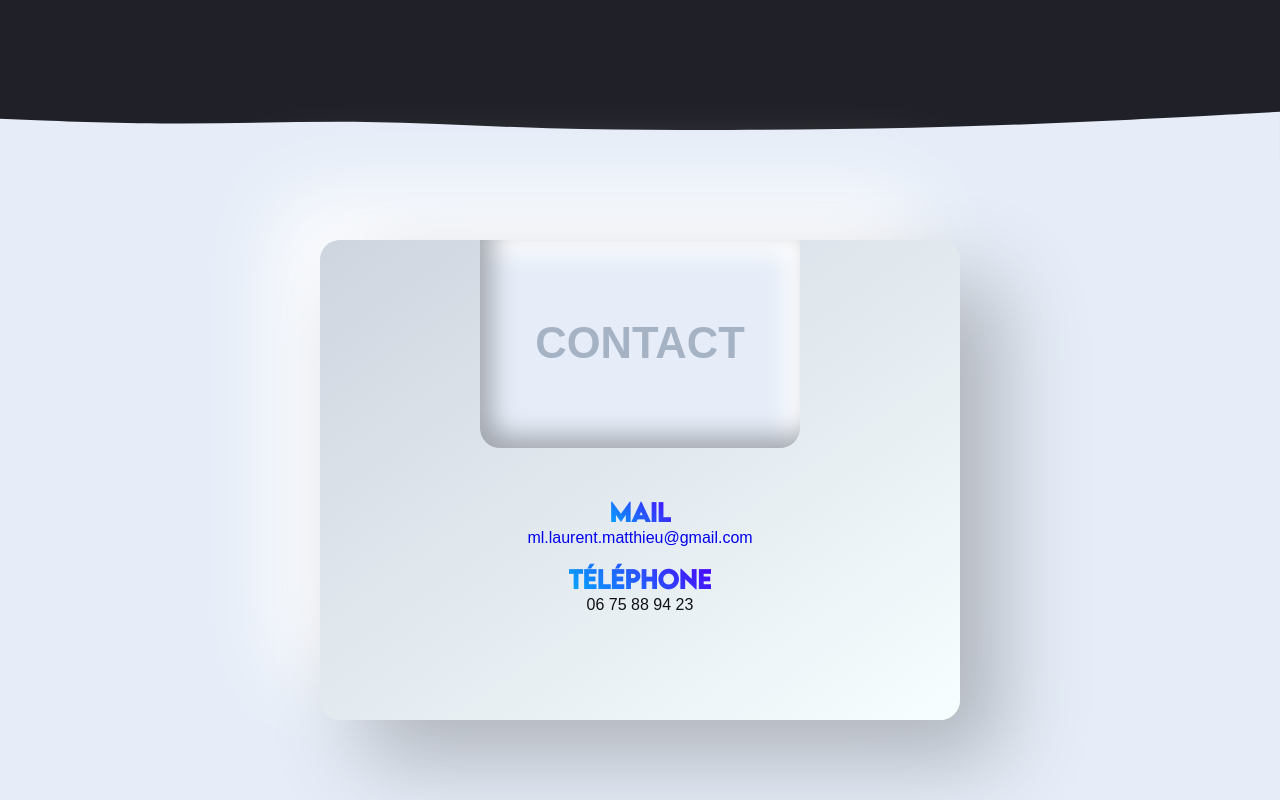
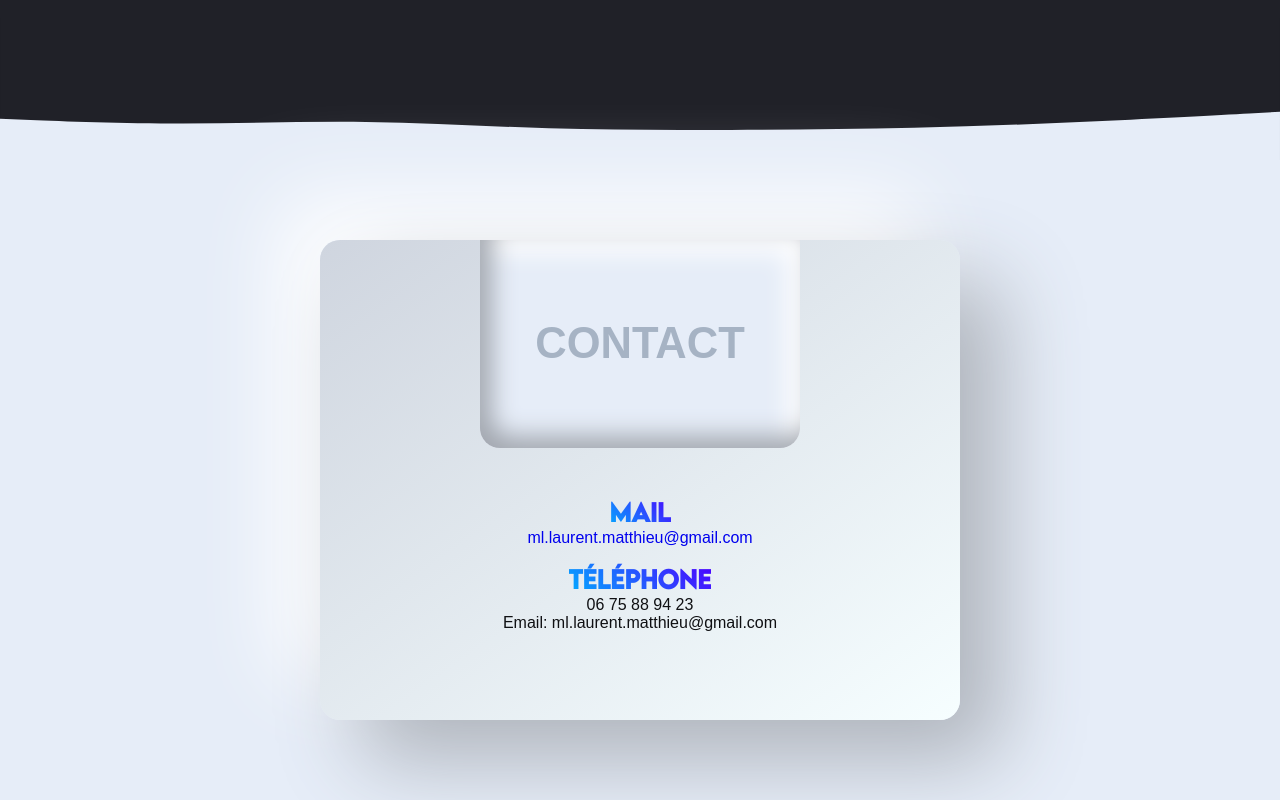
Before and after one commit to Sllappo/site-portfolio, a plain HTML site: page index.html in a window 1280 px wide. Shown: the part 3886-4686 px from the top of the page. Drawn offline with Linux system fonts and the light colour scheme.

Commit message:
Add: Email for exemple

```diff
--- a/index.html
+++ b/index.html
@@ -236,6 +236,7 @@
 
                     <h1>Téléphone</h1>
                     <p>06 75 88 94 23</p>
+                    <p>Email: ml.laurent.matthieu@gmail.com</p>
                 </div>
 
             </div>
```
